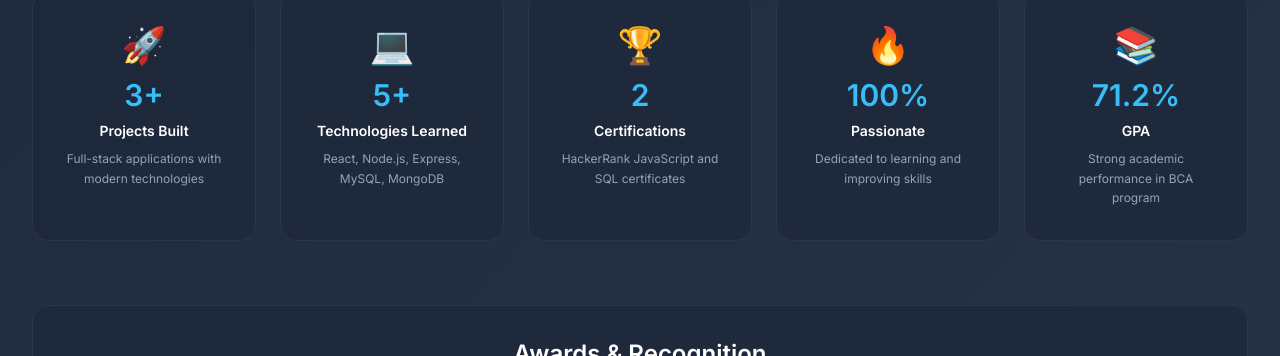
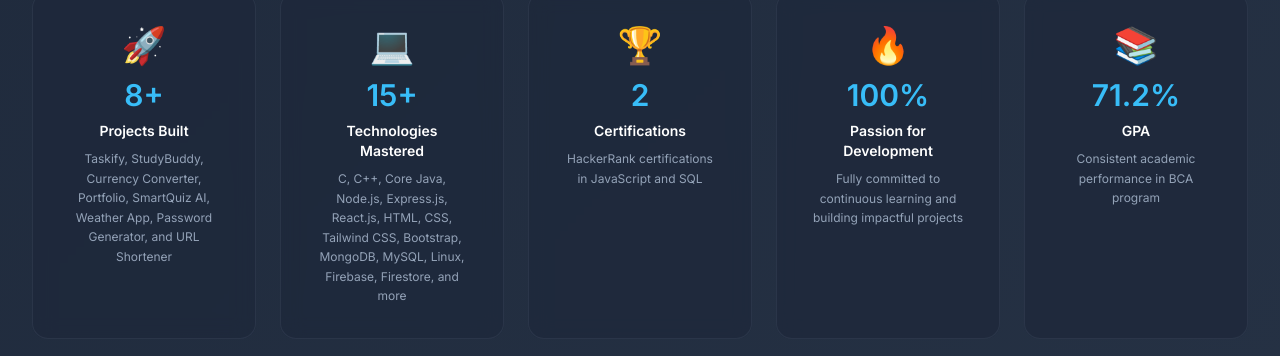
Before and after one commit to CORA-HEAD/Portfolio, a React (Vite) app: page / in a window 1280 px wide. Shown: the part 7600-7956 px from the top of the page. Built offline with nearby package versions, Linux system fonts and the light colour scheme.

Commit message:
changes in Achivement Section

```diff
--- a/src/sections/AchievementsSection.jsx
+++ b/src/sections/AchievementsSection.jsx
@@ -105,36 +105,37 @@ const AchievementsSection = () => {
 
   const metrics = [
     {
-      number: "3+",
+      number: "8+",
       label: "Projects Built",
-      description: "Full-stack applications with modern technologies",
+      description: "Taskify, StudyBuddy, Currency Converter, Portfolio, SmartQuiz AI, Weather App, Password Generator, and URL Shortener",
       icon: "🚀",
     },
     {
-      number: "5+",
-      label: "Technologies Learned",
-      description: "React, Node.js, Express, MySQL, MongoDB",
+      number: "15+",
+      label: "Technologies Mastered",
+      description: "C, C++, Core Java, Node.js, Express.js, React.js, HTML, CSS, Tailwind CSS, Bootstrap, MongoDB, MySQL, Linux, Firebase, Firestore, and more",
       icon: "💻",
     },
     {
       number: "2",
       label: "Certifications",
-      description: "HackerRank JavaScript and SQL certificates",
+      description: "HackerRank certifications in JavaScript and SQL",
       icon: "🏆",
     },
     {
       number: "100%",
-      label: "Passionate",
-      description: "Dedicated to learning and improving skills",
+      label: "Passion for Development",
+      description: "Fully committed to continuous learning and building impactful projects",
       icon: "🔥",
     },
     {
       number: "71.2%",
       label: "GPA",
-      description: "Strong academic performance in BCA program",
+      description: "Consistent academic performance in BCA program",
       icon: "📚",
     },
   ];
+
 
   const testimonials = [
     {
@@ -383,8 +384,7 @@ const AchievementsSection = () => {
                 </h4>
                 <ul className="space-y-4">
                   {[
-                    "Active member of College Coding Club",
-                    "Participated in inter-college tech competitions",
+                    "Participated in college tech competitions",
                     "Completed online courses on React and Node.js",
                     "Mentored junior students in programming",
                   ].map((event, index) => (
```
